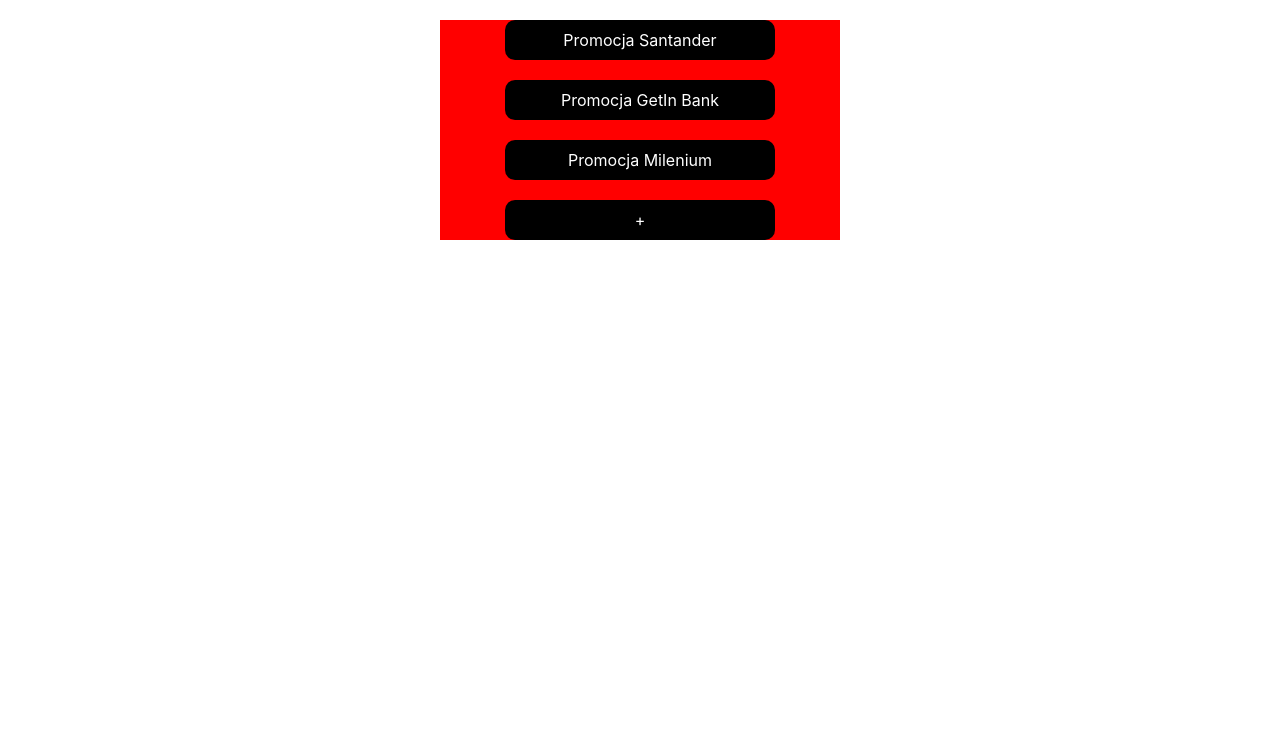
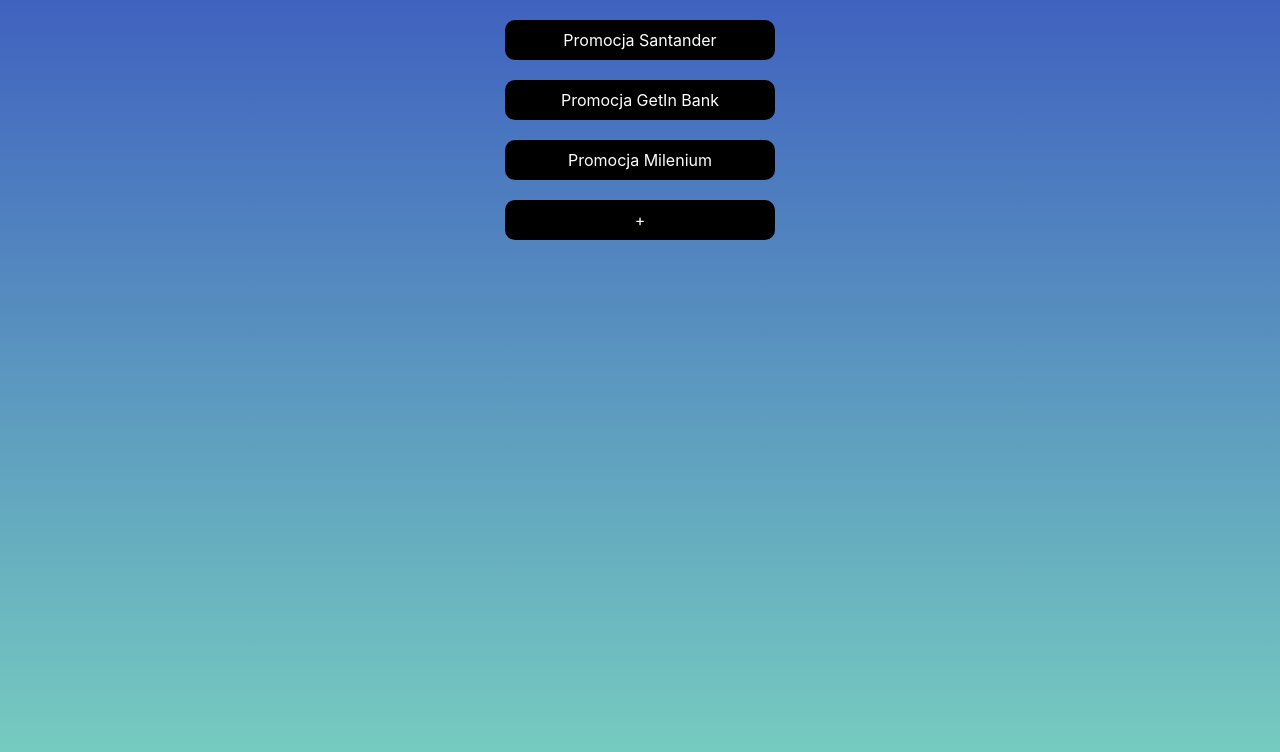
Before and after one commit to mmachniak/task_manager, a React (Create React App) app in the folder src/frontend/: page / in a window 1280 px wide. Shown: the top 752 px of the page. Built offline with nearby package versions, Linux system fonts and the light colour scheme.

Commit message:
css changes

```diff
--- a/src/frontend/src/pages/TaskGroupList.css
+++ b/src/frontend/src/pages/TaskGroupList.css
@@ -1,9 +1,13 @@
+html {
+    background: linear-gradient(0deg, #79D2BF, #4062BF);
+    width: 100%;
+    height: 100%;
+}
 .TaskGroupList {
     color: white;
     max-width: 400px;
     margin: 0 auto;
     text-align: center;
-    background-color: red;
 }
 
 .TaskGroupList > div {
```
